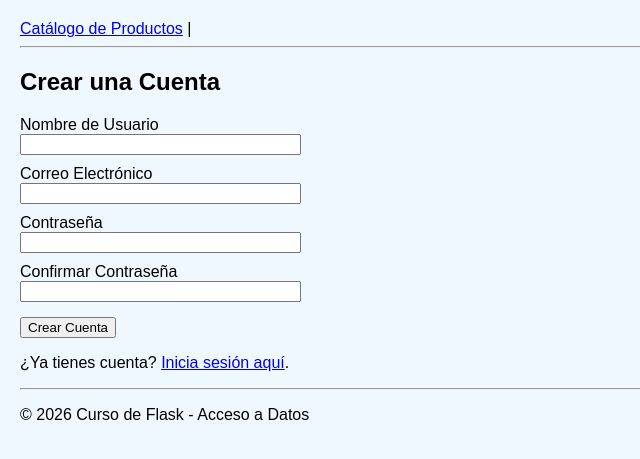
After one commit to AlSer202020/DSW2026-tema3-persistencia, a Flask app: page /registro in a window 1280 px wide. The commit adds this page. Shown: the top 459 px of the page, without its empty margins (0-640 px from the left). Run offline with Flask 3, Linux system fonts and the light colour scheme; some libraries are stand-ins or nearby versions.

Commit message:
creacion de usuarios y sus permisos (clase 05.11.2026)

```diff
--- a/app/forms.py
+++ b/app/forms.py
@@ -1,8 +1,16 @@
 # Archivo: app/forms.py
 from flask_wtf import FlaskForm
-from wtforms import BooleanField, FloatField, StringField, SubmitField
-from wtforms.validators import DataRequired, Length, NumberRange
+from wtforms import BooleanField, FloatField, StringField, SubmitField, PasswordField
+from wtforms.validators import (
+    DataRequired,
+    Length,
+    NumberRange,
+    Email,
+    EqualTo,
+    ValidationError,
+)
 from flask_wtf.file import FileField, FileAllowed
+from app.models import Usuario
 
 
 class ProductoForm(FlaskForm):
@@ -30,3 +38,60 @@ class ProductoForm(FlaskForm):
         ],
     )
     submit = SubmitField("Guardar Producto")
+
+
+class RegistroForm(FlaskForm):
+    username = StringField(
+        "Nombre de Usuario",
+        validators=[
+            DataRequired(message="El nombre de usuario es obligatorio."),
+            Length(min=3, max=50, message="Debe tener entre 3 y 50 caracteres."),
+        ],
+    )
+    email = StringField(
+        "Correo Electrónico",
+        validators=[
+            DataRequired(message="El correo es obligatorio."),
+            Email(message="Introduce un correo electrónico válido."),
+        ],
+    )
+    password = PasswordField(
+        "Contraseña",
+        validators=[
+            DataRequired(message="La contraseña es obligatoria."),
+            Length(min=6, message="Mínimo 6 caracteres."),
+        ],
+    )
+    confirm_password = PasswordField(
+        "Confirmar Contraseña",
+        validators=[
+            DataRequired(message="Debes confirmar la contraseña."),
+            EqualTo("password", message="Las contraseñas no coinciden."),
+        ],
+    )
+    submit = SubmitField("Crear Cuenta")
+
+    # Validadores personalizados automáticos: comprueban duplicados en tienda.db
+    def validate_username(self, field):
+        if Usuario.query.filter_by(username=field.data).first():
+            raise ValidationError("Ese nombre de usuario ya está registrado.")
+
+    def validate_email(self, field):
+        if Usuario.query.filter_by(email=field.data).first():
+            raise ValidationError("Ese correo electrónico ya está en uso.")
+
+
+class LoginForm(FlaskForm):
+    email = StringField(
+        "Correo Electrónico",
+        validators=[
+            DataRequired(message="Introduce tu correo electrónico."),
+            Email(message="Formato de correo no válido."),
+        ],
+    )
+    password = PasswordField(
+        "Contraseña",
+        validators=[DataRequired(message="Introduce tu contraseña.")],
+    )
+    remember = BooleanField("Mantener sesión iniciada")
+    submit = SubmitField("Iniciar Sesión")
--- a/app/main.py
+++ b/app/main.py
@@ -15,10 +15,22 @@ from flask import (
 )
 from datetime import timedelta
 from flask_debugtoolbar import DebugToolbarExtension
+from werkzeug.security import generate_password_hash, check_password_hash
+from app.models import db, Producto, Usuario
+from flask_login import (
+    LoginManager,
+    login_user,
+    logout_user,
+    login_required,
+    current_user,
+)
+from app.forms import ProductoForm, RegistroForm, LoginForm
+from functools import wraps
+from flask import abort
 
 app = Flask(__name__)
 
-app.debug = True
+app.debug = False
 
 app.config["SECRET_KEY"] = "una_contraseña_segura_al_azar"
 
@@ -40,6 +52,38 @@ app.config["PERMANENT_SESSION_LIFETIME"] = timedelta(days=2)
 # Vinculamos SQLAlchemy con nuestra aplicación de Flask
 db.init_app(app)
 
+login_manager = LoginManager()
+login_manager.init_app(app)
+
+# Indicamos el nombre de la función de vista a la que redirigir si un anónimo intenta entrar a una ruta protegida
+login_manager.login_view = "login"
+login_manager.login_message = "Por favor, inicia sesión para acceder a esta sección."
+login_manager.login_message_category = "info"
+
+
+@login_manager.user_loader
+def cargar_usuario(user_id):
+    """Recupera el objeto Usuario desde tienda.db a partir del ID guardado en la cookie session."""
+    return db.session.get(Usuario, int(user_id))
+
+
+def admin_required(f):
+    """Decorador que restringe el acceso exclusivamente a usuarios con rol 'admin'."""
+
+    @wraps(f)
+    def decorated_function(*args, **kwargs):
+        # 1. Si es un visitante anónimo, lo enviamos al formulario de login
+        if not current_user.is_authenticated:
+            return login_manager.unauthorized()
+        # 2. Si está logueado pero NO es administrador, lanzamos error HTTP 403 (Prohibido)
+        if not current_user.es_admin:
+            abort(403)
+        # 3. Si es admin, ejecutamos la función de vista original con normalidad
+        return f(*args, **kwargs)
+
+    return decorated_function
+
+
 with app.app_context():
     db.create_all()  # Crea las tablas en la base de datos (si no existieran)
 
@@ -48,6 +92,23 @@ with app.app_context():
         db.session.add(nuevo_producto)
         db.session.commit()
         print(">>>> Producto de prueba insertado en la BD. <<<<<<<<<<<<<<<<<<<")
+
+    # 2. Semilla de usuarios de prueba (Administrador y Cliente)
+    if not Usuario.query.first():
+        admin = Usuario(username="admin", email="admin@tienda.com", rol="admin")
+        admin.set_password("admin123")
+
+        cliente = Usuario(username="cliente", email="cliente@tienda.com", rol="cliente")
+        cliente.set_password("cliente123")
+
+        db.session.add_all([admin, cliente])
+        db.session.commit()
+        print(">>> Usuarios de prueba (admin y cliente) creados correctamente.")
+
+
+@app.errorhandler(403)
+def acceso_prohibido(e):
+    return render_template("403.html"), 403
 
 
 @app.route("/")
@@ -65,6 +126,7 @@ def mostrar_catalogo():
 
 
 @app.route("/producto/nuevo", methods=["GET", "POST"])
+@admin_required
 def crear_producto():
     form = ProductoForm()
     if form.validate_on_submit():
@@ -139,6 +201,7 @@ def editar_producto(prod_id):
 
 
 @app.route("/producto/<int:prod_id>/eliminar", methods=["POST"])
+@admin_required
 def eliminar_producto(prod_id):
     producto = db.get_or_404(Producto, prod_id)
     db.session.delete(producto)
@@ -167,6 +230,7 @@ def ver_producto(prod_id):
 
 
 @app.route("/carrito/anadir<int:prod_id>", methods=["POST"])
+@login_required
 def anadir_al_carrito(prod_id):
     # producto = db.get_or_404(Producto, prod_id)
     session.permanent = True
@@ -183,6 +247,7 @@ def anadir_al_carrito(prod_id):
 
 
 @app.route("/carrito")
+@login_required
 def ver_carrito():
     # Obtenemos la lista de IDs (o una lista vacía si no hay carrito)
     ids_carrito = session.get("carrito", [])
@@ -197,6 +262,7 @@ def ver_carrito():
 
 
 @app.route("/carrito/vaciar", methods=["POST"])
+@login_required
 def vaciar_carrito():
     # Eliminamos únicamente la clave 'carrito' de la sesión
     session.pop("carrito", None)
@@ -205,20 +271,87 @@ def vaciar_carrito():
 
 
 @app.route("/carrito/eliminar/<int:prod_id>", methods=["POST"])
+@login_required
 def eliminar_producto_carrito(prod_id):
     ids_carrito = session.get("carrito", [])
 
-    # if prod_id in ids_carrito:
-    #     for i, item in ids_carrito:
-    #         if item == prod_id:
-    #             session["carrito"].remove(item)
-    #     session.modified = True
-    #     flash("Has eliminao el producto del carrito.", "info")
-    # else:
-    #     flash("El producto no está en el carrito.", "error")
+    if prod_id in ids_carrito:
+        session["carrito"].remove(prod_id)
+        session.modified = True
+        flash("Has eliminao el producto del carrito.", "info")
+    else:
+        flash("El producto no está en el carrito.", "error")
 
     return redirect(url_for("mostrar_catalogo"))
 
 
+# 1. REGISTRO DE NUEVOS CLIENTES
+@app.route("/registro", methods=["GET", "POST"])
+def registro():
+    # Si el usuario ya tiene sesión iniciada, lo enviamos al catálogo
+    if current_user.is_authenticated:
+        return redirect(url_for("mostrar_catalogo"))
+
+    form = RegistroForm()
+    if form.validate_on_submit():
+        nuevo_usuario = Usuario(
+            username=form.username.data,
+            email=form.email.data,
+            rol="cliente",  # Todo registro público nace con rol 'cliente'
+        )
+        nuevo_usuario.set_password(form.password.data)
+
+        db.session.add(nuevo_usuario)
+        db.session.commit()
+
+        flash("¡Cuenta creada con éxito! Ya puedes iniciar sesión.", "exito")
+        return redirect(url_for("login"))
+
+    return render_template("registro.html", form=form)
+
+
+# 2. INICIO DE SESIÓN (LOGIN)
+@app.route("/login", methods=["GET", "POST"])
+def login():
+    if current_user.is_authenticated:
+        return redirect(url_for("mostrar_catalogo"))
+
+    form = LoginForm()
+    if form.validate_on_submit():
+        usuario = Usuario.query.filter_by(email=form.email.data).first()
+
+        # Comprobamos que el correo exista y que el hash coincida con la contraseña
+        if usuario and usuario.check_password(form.password.data):
+            # Registra al usuario en la sesión (y crea cookie persistente si marcó 'remember')
+            login_user(usuario, remember=form.remember.data)
+            flash(f"¡Bienvenido de nuevo, {usuario.username}!", "exito")
+
+            # Si venía redirigido desde una ruta protegida (parámetro ?next=...), lo devolvemos allí
+            siguiente_pagina = request.args.get("next")
+            if siguiente_pagina and siguiente_pagina.startswith("/"):
+                return redirect(siguiente_pagina)
+            return redirect(url_for("mostrar_catalogo"))
+        else:
+            flash("Correo electrónico o contraseña incorrectos.", "error")
+
+    return render_template("login.html", form=form)
+
+
+# 3. CIERRE DE SESIÓN (LOGOUT)
+@app.route("/logout")
+@login_required
+def logout():
+    logout_user()  # Elimina el ID del usuario de la cookie session
+    flash("Has cerrado sesión correctamente.", "info")
+    return redirect(url_for("mostrar_catalogo"))
+
+
+# 4. PERFIL DEL USUARIO
+@app.route("/perfil")
+@login_required
+def perfil():
+    return render_template("perfil.html")
+
+
 if __name__ == "__main__":
     app.run(debug=True)
--- a/app/templates/base.html
+++ b/app/templates/base.html
@@ -11,8 +11,12 @@
     <body style="font-family: Arial, sans-serif; margin: 20px;">
         <nav>
             <a href="{{ url_for('mostrar_catalogo') }}">Catálogo de Productos</a> |
+            {% if current_user.is_authenticated and current_user.es_admin %}
             <a href="{{ url_for('crear_producto') }}">➕ Nuevo Producto</a>
+            {% endif %}
+            {% if current_user.is_authenticated %}
             <a href="{{ url_for('ver_carrito') }}">🛒Carrito</a>
+            {% endif %}
         </nav>
         <hr>
         {% with mensajes = get_flashed_messages(with_categories=true) %}
--- /dev/null
+++ b/app/templates/registro.html
@@ -0,0 +1,46 @@
+{% extends "base.html" %}
+{% block title %}Registro de Usuario{% endblock %}
+
+{% block content %}
+<h2>Crear una Cuenta</h2>
+<form action="" method="post" novalidate>
+    {{ form.hidden_tag() }}
+
+    <div style="margin-bottom: 10px;">
+        {{ form.username.label }}<br>
+        {{ form.username(size=32) }}<br>
+        {% for error in form.username.errors %}
+        <span style="color: red;">{{ error }}</span>
+        {% endfor %}
+    </div>
+
+    <div style="margin-bottom: 10px;">
+        {{ form.email.label }}<br>
+        {{ form.email(size=32) }}<br>
+        {% for error in form.email.errors %}
+        <span style="color: red;">{{ error }}</span>
+        {% endfor %}
+    </div>
+
+    <div style="margin-bottom: 10px;">
+        {{ form.password.label }}<br>
+        {{ form.password(size=32) }}<br>
+        {% for error in form.password.errors %}
+        <span style="color: red;">{{ error }}</span>
+        {% endfor %}
+    </div>
+
+    <div style="margin-bottom: 15px;">
+        {{ form.confirm_password.label }}<br>
+        {{ form.confirm_password(size=32) }}<br>
+        {% for error in form.confirm_password.errors %}
+        <span style="color: red;">{{ error }}</span>
+        {% endfor %}
+    </div>
+
+    <div>
+        {{ form.submit() }}
+    </div>
+</form>
+<p>¿Ya tienes cuenta? <a href="{{ url_for('login') }}">Inicia sesión aquí</a>.</p>
+{% endblock %}
--- a/pyproject.toml
+++ b/pyproject.toml
@@ -3,8 +3,10 @@ name = "tu-viaje"
 version = "0.1.0"
 requires-python = ">=3.12"
 dependencies = [
+    "email-validator>=2.3.0",
     "flask>=3.0.0",
     "flask-debugtoolbar>=0.16.0",
+    "flask-login>=0.6.3",
     "flask-sqlalchemy>=3.1.1",
     "flask-wtf>=1.3.0",
 ]
```
Also changed, not shown: app/models.py (+28 -0 lines), app/templates/catalogo.html (+9 -3 lines), app/templates/login.html (added, +34 -0 lines), app/templates/perfil.html (added, +20 -0 lines), app/templates/403.html (added), 1 other file.
